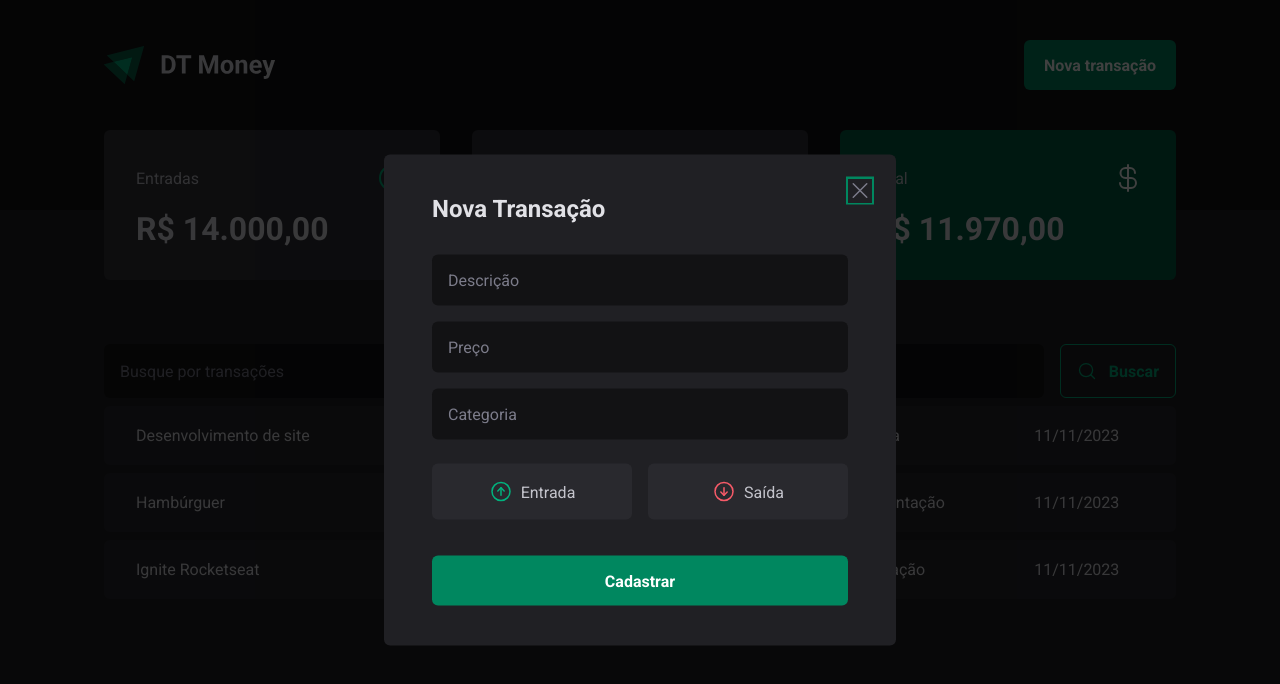
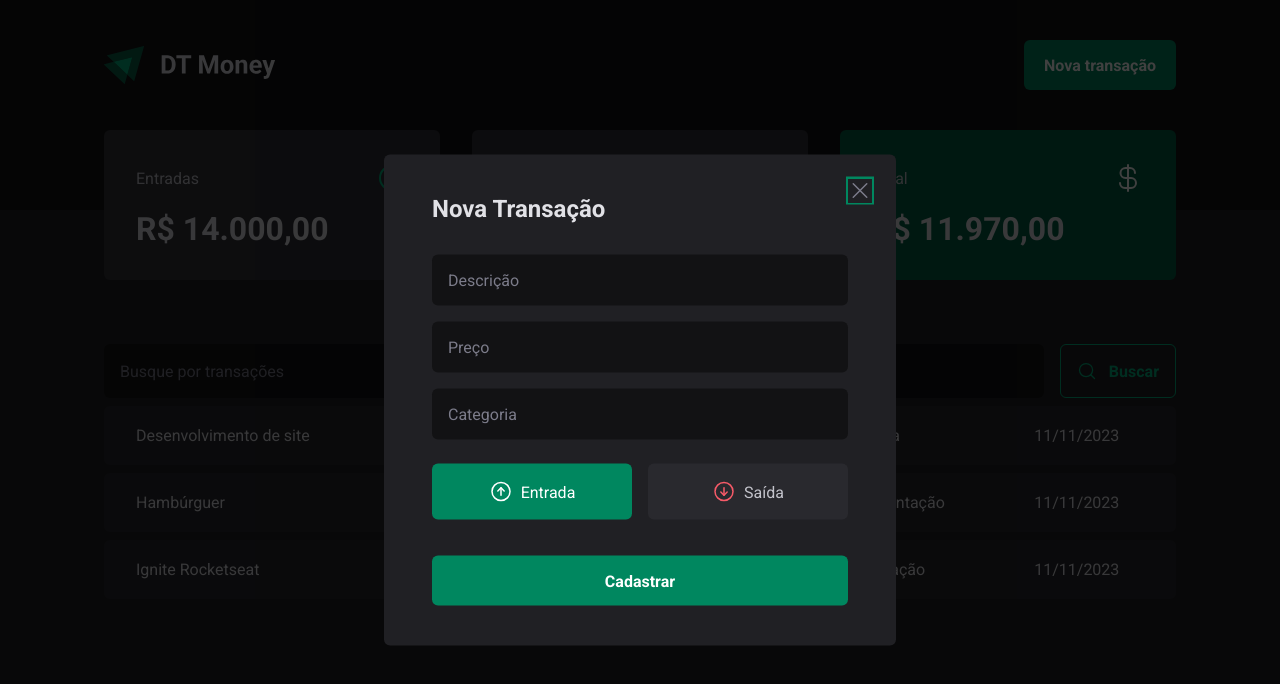
Before and after one commit to EduardoRGS/dt-money, a React (Vite) app: page / in a window 1280 px wide. Both pictures are taken after a click on the button "Nova transação". Shown: the top 684 px of the page. Built offline with nearby package versions, Linux system fonts and the light colour scheme; data requests are answered from the project's data file.

Commit message:
Adicionando controlled do react hook form para o campo radio do modal

```diff
--- a/src/components/Header/NewTransactionModal/index.tsx
+++ b/src/components/Header/NewTransactionModal/index.tsx
@@ -1,6 +1,6 @@
 import * as Dialog from '@radix-ui/react-dialog';
 import { ArrowCircleDown, ArrowCircleUp, X } from "phosphor-react";
-import { useForm } from 'react-hook-form';
+import { Controller, useForm } from 'react-hook-form';
 import * as z from 'zod';
 import { CloseButton, Content, Overlay, TransactionType, TransactionTypeButton } from './styles';
 import { zodResolver } from '@hookform/resolvers/zod';
@@ -9,7 +9,7 @@
   description: z.string(),
   price: z.number(),
   category: z.string(),
-  // type: z.enum(['income', 'outcome']),
+  type: z.enum(['income', 'outcome']),
 });
 
 type NewTransactionFormInputs = z.infer<typeof newTransactionFormSchema>;
@@ -17,11 +17,15 @@
 export function NewTransactionModal() {
 
   const {
+    control,
     register,
     handleSubmit,
     formState: { isSubmitting }
   } = useForm<NewTransactionFormInputs>({
     resolver: zodResolver(newTransactionFormSchema),
+    defaultValues: {
+      type: "income"
+    }
   })
 
   async function handleCreateNewTransaction(data: NewTransactionFormInputs) {
@@ -60,16 +64,27 @@
             {...register('category')}
           />
 
-          <TransactionType>
-            <TransactionTypeButton variant="income" value='income'>
+          <Controller
+            control={control}
+            name="type"
+            render={({ field }) => {
+              return (
+                <TransactionType
+                  onValueChange={field.onChange}
+                  value={field.value}
+                >
+                  <TransactionTypeButton variant="income" value="income">
                     <ArrowCircleUp size={24} />
                     Entrada
                   </TransactionTypeButton>
-            <TransactionTypeButton variant="outcome" value='outcome'>
+                  <TransactionTypeButton variant="outcome" value="outcome">
                     <ArrowCircleDown size={24} />
                     Saída
                   </TransactionTypeButton>
                 </TransactionType>
+              )
+            }}
+          />
 
           <button type="submit" disabled={isSubmitting}>
             Cadastrar
```
Lines whose indentation alone changed are shown as unchanged.
